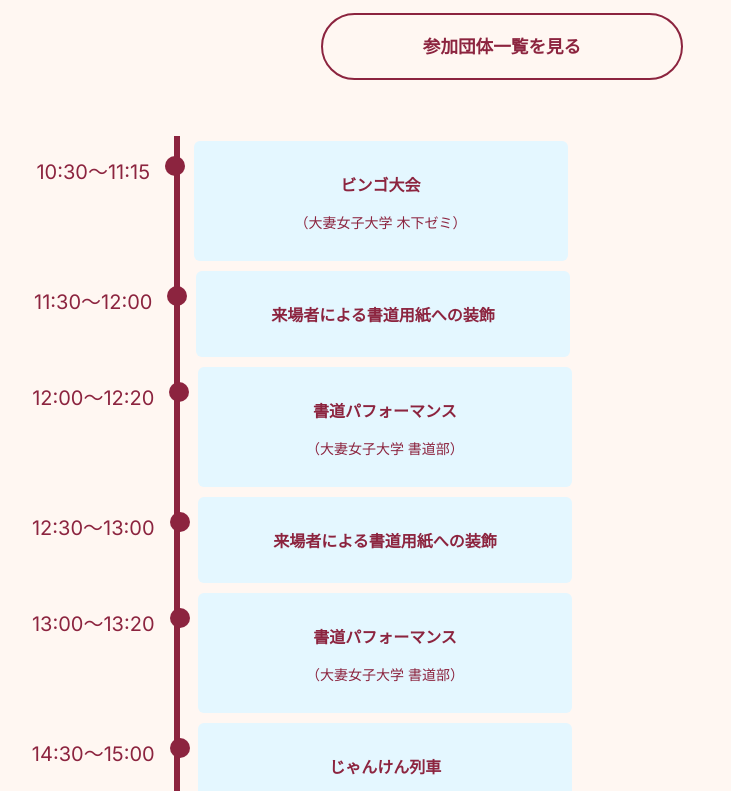
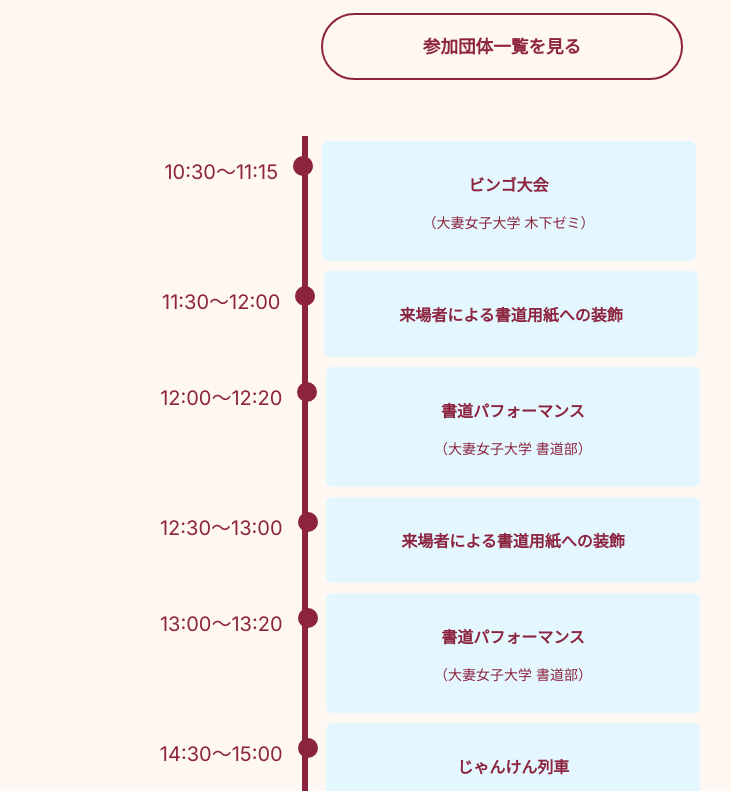
Before and after one commit to azuma502/OtsumaChristmasMarche2024, a plain HTML site: page index.html in a window 1280 px wide. Shown: the part 3640-4431 px from the top of the page, without its empty margins (138-869 px from the left). Drawn offline with Linux system fonts and the light colour scheme; a web font is replaced by a local one.

Commit message:
UIアプデ

```diff
--- a/index.css
+++ b/index.css
@@ -596,7 +596,7 @@ body {
     min-width: 400px;
     max-width: 400px;
     list-style: none;
-    margin: 0 auto 0 6em;
+    margin: 0 auto 0 auto;
     padding-left: 20px;
     border-left: 6px solid #8c243f;
     box-sizing: border-box;
```
